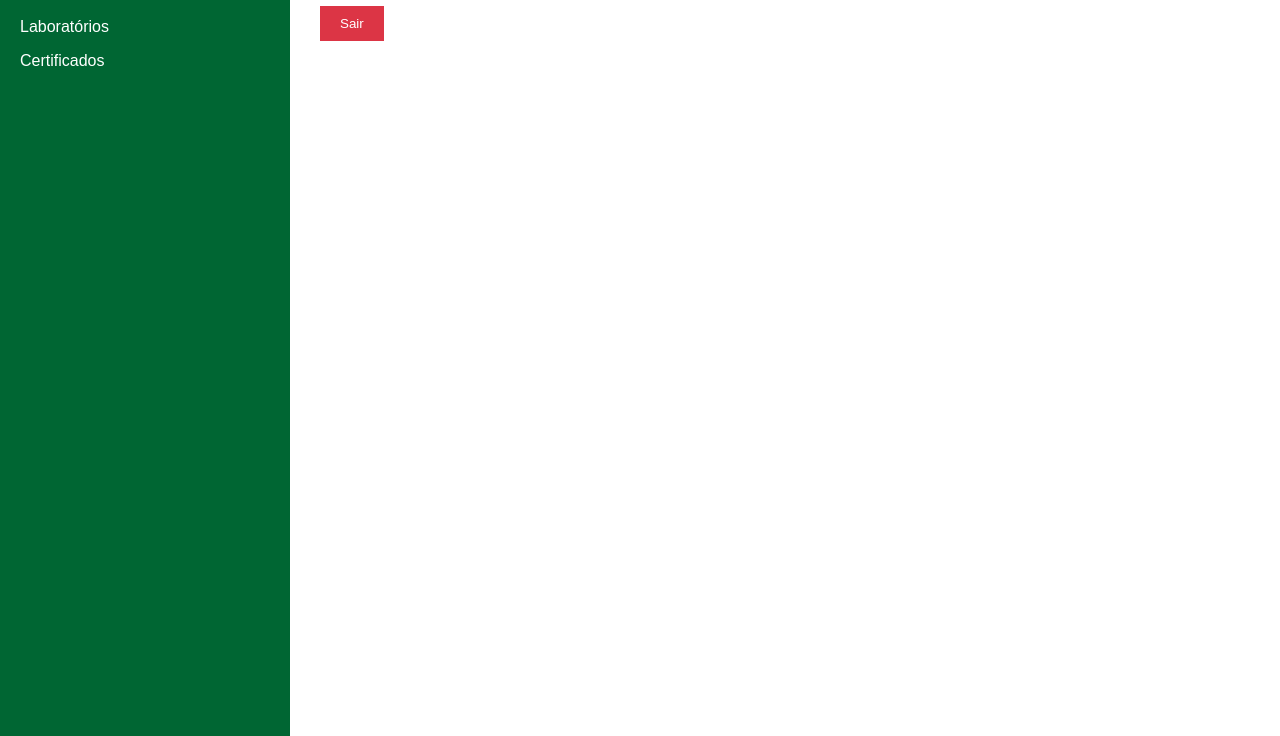
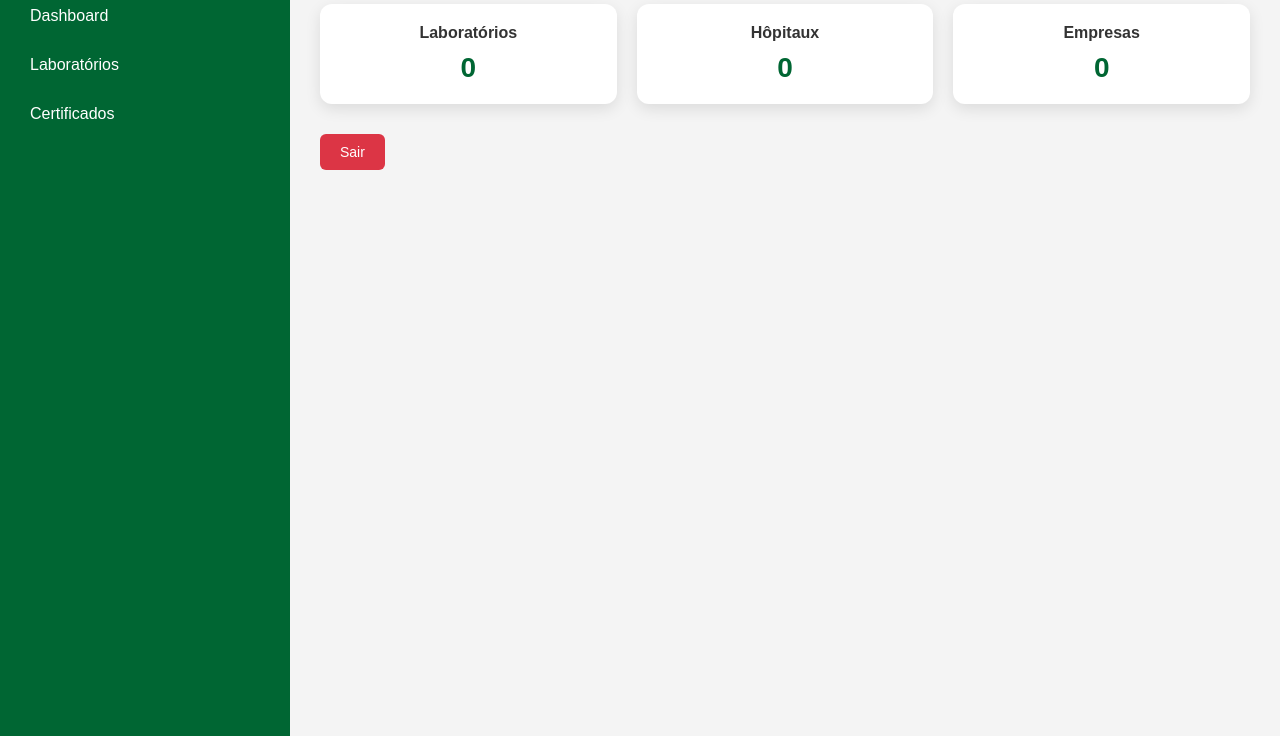
Before and after one commit to andrezandu7-oss/Genlove-, a website: page public/dashboard.html in a window 1280 px wide. Shown: the part 104-840 px from the top of the page. Drawn offline with Linux system fonts and the light colour scheme; no server answers; sample sign-in values are in the browser's storage.

Commit message:
Atualizar o dashboard.html

```diff
--- a/public/dashboard.html
+++ b/public/dashboard.html
@@ -6,9 +6,11 @@
 <title>Dashboard - SNS</title>
 <style>
     body {
-            font-family: Arial;
+        font-family: Arial, sans-serif;
         margin: 0;
         display: flex;
+        min-height: 100vh;
+        background: #f4f4f4;
     }
     .sidebar {
         width: 250px;
@@ -16,10 +18,30 @@
         color: white;
         height: 100vh;
         padding: 20px;
+        display: flex;
+        flex-direction: column;
+        gap: 15px;
+    }
+    .sidebar h2 {
+        margin-bottom: 20px;
+    }
+    .sidebar p {
+        margin: 0;
+        cursor: pointer;
+        padding: 8px 10px;
+        border-radius: 8px;
+        transition: 0.2s;
+    }
+    .sidebar p:hover {
+        background: rgba(255,255,255,0.2);
     }
     .main {
         flex: 1;
         padding: 30px;
+    }
+    .main h1 {
+        margin-bottom: 20px;
+        color: #006633;
     }
     button {
         background: #dc3545;
@@ -27,23 +49,66 @@
         border: none;
         padding: 10px 20px;
         cursor: pointer;
+        border-radius: 6px;
+        font-size: 14px;
+    }
+    .stats {
+        display: flex;
+        gap: 20px;
+        margin-bottom: 30px;
+    }
+    .stat-card {
+        background: white;
+        flex: 1;
+        padding: 20px;
+        border-radius: 12px;
+        box-shadow: 0 5px 15px rgba(0,0,0,0.1);
+        text-align: center;
+    }
+    .stat-card h3 {
+        margin: 0 0 10px 0;
+        color: #333;
+        font-size: 16px;
+    }
+    .stat-card span {
+        font-size: 28px;
+        font-weight: bold;
+        color: #006633;
     }
 </style>
 </head>
 <body>
+
 <div class="sidebar">
     <h2>SNS</h2>
-        <p>Dashboard</p>
-        <p>Laboratórios</p>
-        <p>Certificados</p>
+    <p onclick="location.href='/admin-dashboard'">Dashboard</p>
+    <p onclick="location.href='/laboratorios'">Laboratórios</p>
+    <p onclick="location.href='/certificados'">Certificados</p>
 </div>
+
 <div class="main">
     <h1>Dashboard</h1>
+    <div class="stats">
+        <div class="stat-card">
+            <h3>Laboratórios</h3>
+            <span id="countLabs">0</span>
+        </div>
+        <div class="stat-card">
+            <h3>Hôpitaux</h3>
+            <span id="countHospitals">0</span>
+        </div>
+        <div class="stat-card">
+            <h3>Empresas</h3>
+            <span id="countCompanies">0</span>
+        </div>
+    </div>
     <button onclick="logout()">Sair</button>
 </div>
 
 <script>
-        if (!localStorage.getItem('token')) {
+    // Redirection si pas de token
+    const token = localStorage.getItem('token');
+    if (!token) {
         window.location.href = '/';
     }
 
@@ -51,6 +116,29 @@
         localStorage.removeItem('token');
         window.location.href = '/';
     }
+
+    // Fonction pour charger les stats
+    async function carregarStats() {
+        try {
+            const res = await fetch('/api/stats', {
+                headers: {
+                    'Authorization': 'Bearer ' + token
+                }
+            });
+            if (!res.ok) throw new Error('Erro ao carregar estatísticas');
+            const stats = await res.json();
+            document.getElementById('countLabs').textContent = stats.labs || 0;
+            document.getElementById('countHospitals').textContent = stats.hospitals || 0;
+            document.getElementById('countCompanies').textContent = stats.companies || 0;
+        } catch (err) {
+            console.error(err);
+            alert('Não foi possível carregar as estatísticas');
+        }
+    }
+
+    // Charger stats au démarrage
+    carregarStats();
 </script>
+
 </body>
 </html>
```
Lines whose indentation alone changed are shown as unchanged.
